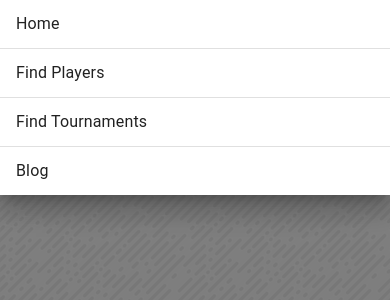
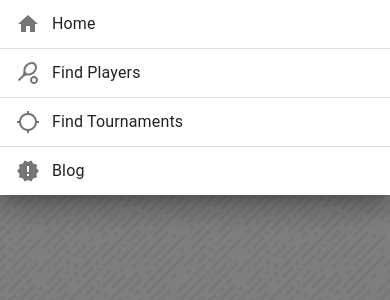
Before and after one commit to TadasSipavicius/Searching-Partner-Website, a React (Create React App) app: page /blog in a window 390 px wide. Both pictures are taken after a click on the button 362 px from the left and 28 px from the top of the page. Shown: the top 300 px of the page. Built offline with nearby package versions, Linux system fonts and the light colour scheme; a web font is replaced by a local one.

Commit message:
Added Icons to navbar #10

```diff
--- /dev/null
+++ b/src/Componenets/AuthButton.tsx
@@ -0,0 +1,11 @@
+import { Button } from '@material-ui/core';
+import React from 'react';
+
+
+function AuthButton(props) {
+    return (
+        <Button className={props.className}>{props.name}</Button>
+    );
+}
+
+export default AuthButton;
--- a/src/Layout/NavigationBar.tsx
+++ b/src/Layout/NavigationBar.tsx
@@ -1,5 +1,5 @@
 import React from 'react';
-import { AppBar, Button, Grid, Link } from '@material-ui/core';
+import { AppBar, Grid, Link } from '@material-ui/core';
 import { Toolbar } from '@material-ui/core';
 import { Typography } from '@material-ui/core';
 import { createStyles, makeStyles } from '@material-ui/core';
@@ -9,6 +9,7 @@ import { navigation, NavigationType } from '../Navigation';
 
 // Issiaiskinti ka sitas dalykas konkreciai daro
 import { NavLink } from 'react-router-dom';
+import AuthButton from '../Componenets/AuthButton';
 
 
 const useStyles = makeStyles((theme: Theme) =>
@@ -104,10 +105,9 @@ export default function NavigationBar(){
                         </Link>
                     ))}
                 </Typography>
-                {/* Iskaidyti mygtukus i atskirus komponentus */}
-                <Button className={classes.login}>Login</Button>
+                <AuthButton className={classes.login} name="Login" />
                 <Typography className={classes.linebetweenButtons} />
-                <Button className={classes.register}>Register</Button>
+                <AuthButton className={classes.register} name="Register"></AuthButton>
             </Toolbar>
         </AppBar>
     )
--- a/src/Layout/NavigationBarMobile.tsx
+++ b/src/Layout/NavigationBarMobile.tsx
@@ -1,4 +1,4 @@
-import { AppBar, createStyles, Drawer, List, ListItemText, makeStyles, Theme, Toolbar } from '@material-ui/core';
+import { AppBar, createStyles, Drawer, List, ListItemIcon, ListItemText, makeStyles, Theme, Toolbar } from '@material-ui/core';
 import React, { useState } from 'react';
 import { Link, useHistory} from 'react-router-dom';
 import MenuIcon from '@material-ui/icons/Menu';
@@ -6,6 +6,12 @@ import IconButton from '@material-ui/core/IconButton';
 import { navigation, NavigationType } from '../Navigation';
 import { ListItem } from '@material-ui/core';
 import Divider from '@material-ui/core/Divider';
+
+import HomeIcon from '@material-ui/icons/Home';
+import SportsTennisIcon from '@material-ui/icons/SportsTennis';
+import LocationSearchingIcon from '@material-ui/icons/LocationSearching';
+import NewReleasesIcon from '@material-ui/icons/NewReleases';
+
 const useStyles = makeStyles((theme: Theme) =>
     createStyles({
         appBar: {
@@ -25,7 +31,10 @@ const useStyles = makeStyles((theme: Theme) =>
         },
         navlist: {
             padding: 0,
-        }
+        },
+        listitemicon: {
+            minWidth: 36,
+        },
     })
 )
 export default function NavigationBarMobile(){
@@ -44,6 +53,19 @@ export default function NavigationBarMobile(){
         setIsOpen(false);
     };
 
+    const handleIcon = (buttonName: string) =>{
+        switch(buttonName){
+            case 'Home':
+                return <HomeIcon />;
+            case 'Find Players':
+                return <SportsTennisIcon />;
+            case 'Find Tournaments':
+                return <LocationSearchingIcon />;
+            case 'Blog':
+                return <NewReleasesIcon />;
+            default:
+        }
+    }
     const phoneNavLink = () => (
         <List className={classes.navlist}>
             {navigation.map((item: NavigationType) =>(
@@ -54,6 +76,11 @@ export default function NavigationBarMobile(){
                     key={item.title}
                     onClick={() => handleNavListItemClick(item.to)}
                     >
+
+                        <ListItemIcon className={classes.listitemicon}>
+                            {handleIcon(item.title)}
+                        </ListItemIcon>
+
                         <ListItemText primary={item.title} />
 
                 </ListItem>
```
